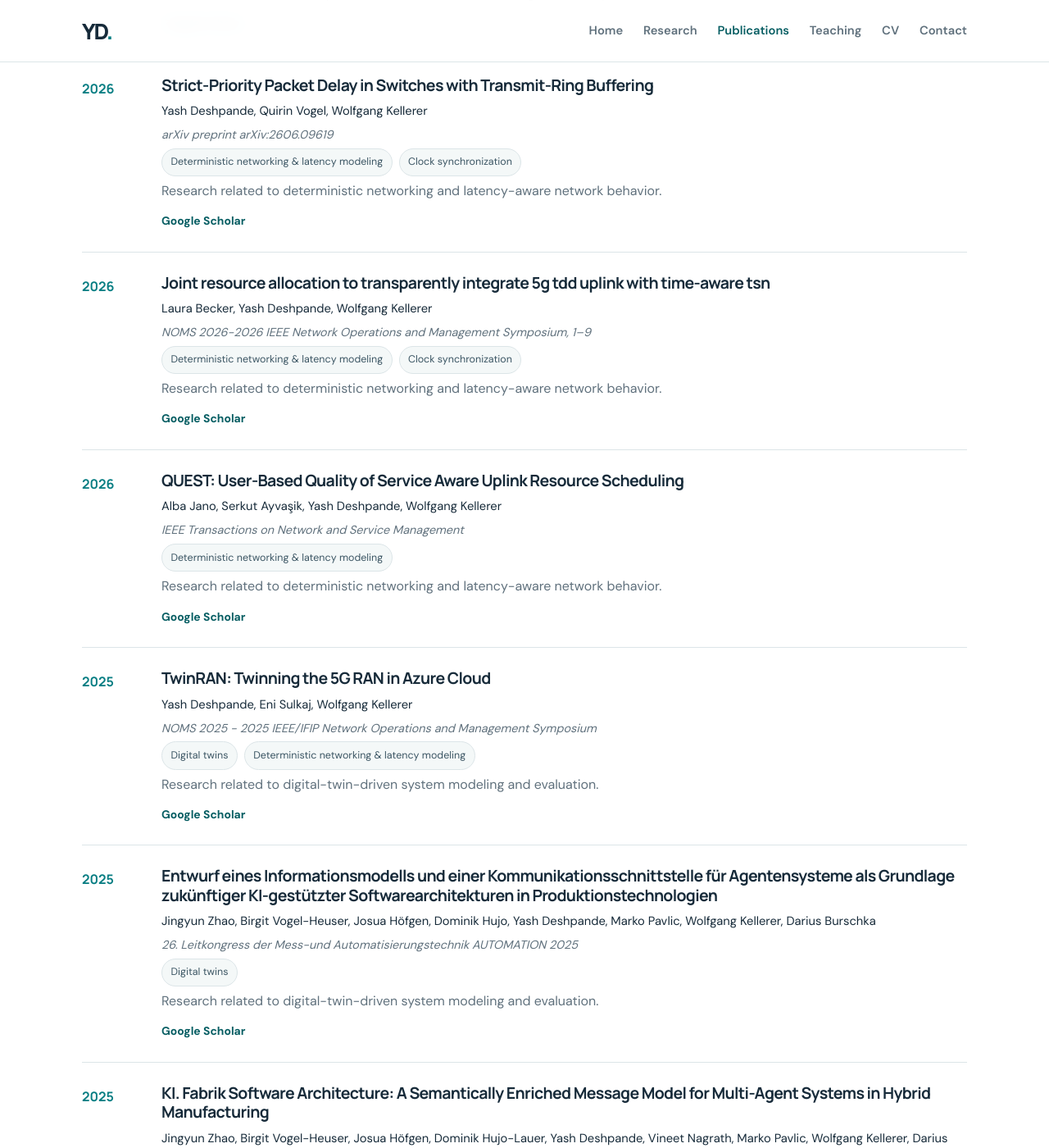
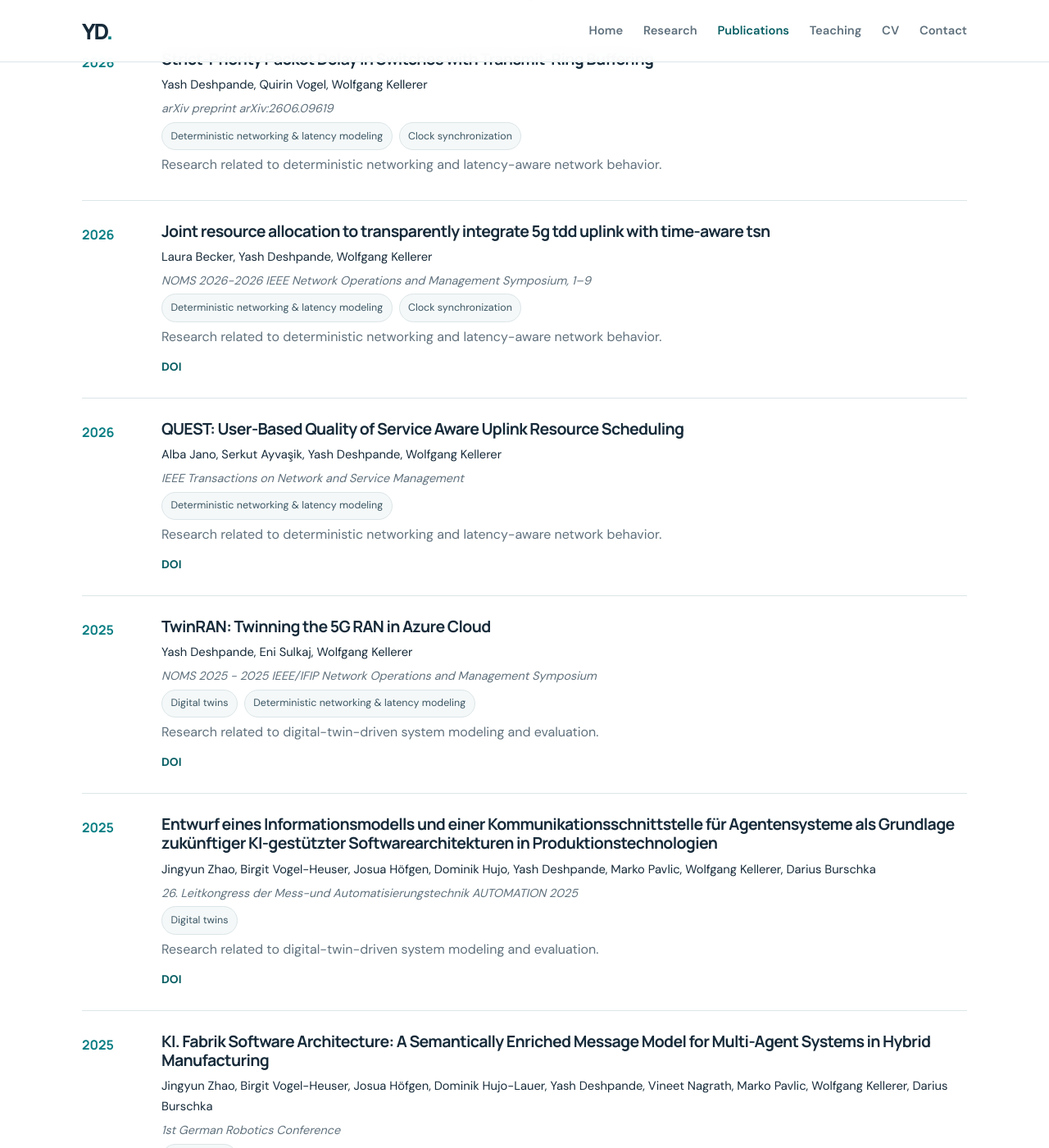
Before and after one commit to deshpandeyash/deshpandeyash.github.io, a Jekyll site: the page built from publications.html, in a window 1280 px wide and 1400 px high, scrolled down 1082 px. Shown: the whole window at 82% size. Built offline with Jekyll 4.4.1, drawn with Linux system fonts in a browser that asks for light colours; some of the changed text lies outside the part shown.

Commit message:
Add DOI publication links
Co-authored-by: Copilot <223556219+Copilot@users.noreply.github.com>

```diff
--- a/_data/publication_overrides.yml
+++ b/_data/publication_overrides.yml
@@ -1,60 +1,70 @@
-scholar_profile_url: "https://scholar.google.com/citations?user=mc202fMAAAAJ&hl=en"
-
 entries:
   stefanovic2020analysis:
+    doi: 10.1109/globecom42002.2020.9322082
     tags:
       - tree-splitting-algorithms
   stefanovic2023tree:
+    doi: 10.1109/tcomm.2023.3305467
     tags:
       - tree-splitting-algorithms
   deshpande2022improving:
+    doi: 10.1109/infocomwkshps54753.2022.9798137
     tags:
       - tree-splitting-algorithms
   deshpande2022d:
     tags:
       - tree-splitting-algorithms
   deshpande2022corrections:
+    doi: 10.1109/tit.2022.3208441
     tags:
       - tree-splitting-algorithms
   vogel2024analysis:
+    doi: 10.1017/jpr.2023.107
     tags:
       - tree-splitting-algorithms
   ayvacsik2023remote:
+    doi: 10.1109/wowmom57956.2023.00059
     tags:
       - deterministic-networking
   deshpande2023towards:
+    doi: 10.1109/infocomwkshps57453.2023.10226161
     tags:
       - clock-synchronization
       - deterministic-networking
   vogel2023advanced:
+    doi: 10.1109/ieeeconf59524.2023.10477014
     tags:
       - tree-splitting-algorithms
   bhadauria2024evaluation:
+    doi: 10.1109/ccnc51664.2024.10454831
     tags:
       - deterministic-networking
   vogel2023delay:
+    doi: 10.1109/case56687.2023.10260673
     tags:
       - digital-twins
       - deterministic-networking
   deshpande2024openairlink:
+    doi: 10.23919/ifipnetworking62109.2024.10619070
     tags:
       - deterministic-networking
   deshpande2025twinran:
+    doi: 10.1109/noms57970.2025.11073616
     tags:
       - digital-twins
       - deterministic-networking
   diederich2025lcdn:
+    doi: 10.23919/cnsm67658.2025.11297417
     tags:
       - deterministic-networking
       - digital-twins
   deshpande2024integrating:
+    doi: 10.23919/cnsm62983.2024.10814502
     tags:
       - deterministic-networking
       - digital-twins
-    links:
-      - label: Scholar entry
-        url: "https://scholar.google.com/citations?view_op=view_citation&hl=en&oe=ASCII&user=mc202fMAAAAJ&citation_for_view=mc202fMAAAAJ:_FxGoFyzp5QC"
   vogel2024modellierung:
+    doi: 10.1515/auto-2023-0221
     tags:
       - digital-twins
       - deterministic-networking
@@ -62,6 +72,7 @@ entries:
     tags:
       - digital-twins
   vogel2024modeling:
+    doi: 10.1515/auto-2023-0221
     tags:
       - digital-twins
       - deterministic-networking
@@ -69,18 +80,22 @@ entries:
     tags:
       - digital-twins
   zhao2025entwurf:
+    doi: 10.51202/9783181024577-387
     tags:
       - digital-twins
   steininger2025performance:
     tags:
       - deterministic-networking
   jano2026quest:
+    doi: 10.1109/tnsm.2026.3685537
     tags:
       - deterministic-networking
   kutsevol2025learning:
+    doi: 10.23919/cnsm67658.2025.11297562
     tags:
       - deterministic-networking
   becker2026joint:
+    doi: 10.1109/noms69089.2026.11668258
     tags:
       - deterministic-networking
       - clock-synchronization
--- a/_data/publications.yml
+++ b/_data/publications.yml
@@ -20,9 +20,7 @@
   authorship: first-author
   authorship_label: First-authored
   summary: Research related to clock synchronization and network timing uncertainty.
-  links:
-  - label: Google Scholar
-    url: https://scholar.google.com/citations?user=mc202fMAAAAJ&hl=en
+  links: []
   search_text: Improving Network Clock Synchronization by Marking Congestion Yash
     Deshpande, Quirin Vogel, Laura Becker, Kaan Aykurt, Wolfgang Kellerer arXiv preprint
     arXiv:2604.12961 Clock synchronization Deterministic networking & latency modeling
@@ -47,9 +45,7 @@
   authorship_label: First-authored
   summary: Research related to deterministic networking and latency-aware network
     behavior.
-  links:
-  - label: Google Scholar
-    url: https://scholar.google.com/citations?user=mc202fMAAAAJ&hl=en
+  links: []
   search_text: Strict-Priority Packet Delay in Switches with Transmit-Ring Buffering
     Yash Deshpande, Quirin Vogel, Wolfgang Kellerer arXiv preprint arXiv:2606.09619
     Deterministic networking & latency modeling Clock synchronization First-authored
@@ -76,8 +72,8 @@
   summary: Research related to deterministic networking and latency-aware network
     behavior.
   links:
-  - label: Google Scholar
-    url: https://scholar.google.com/citations?user=mc202fMAAAAJ&hl=en
+  - label: DOI
+    url: https://doi.org/10.1109/noms69089.2026.11668258
   search_text: Joint resource allocation to transparently integrate 5g tdd uplink
     with time-aware tsn Laura Becker, Yash Deshpande, Wolfgang Kellerer NOMS 2026-2026
     IEEE Network Operations and Management Symposium, 1–9 Deterministic networking
@@ -103,8 +99,8 @@
   summary: Research related to deterministic networking and latency-aware network
     behavior.
   links:
-  - label: Google Scholar
-    url: https://scholar.google.com/citations?user=mc202fMAAAAJ&hl=en
+  - label: DOI
+    url: https://doi.org/10.1109/tnsm.2026.3685537
   search_text: 'QUEST: User-Based Quality of Service Aware Uplink Resource Scheduling
     Alba Jano, Serkut Ayvaşik, Yash Deshpande, Wolfgang Kellerer IEEE Transactions
     on Network and Service Management Deterministic networking & latency modeling
@@ -130,8 +126,8 @@
   authorship_label: First-authored
   summary: Research related to digital-twin-driven system modeling and evaluation.
   links:
-  - label: Google Scholar
-    url: https://scholar.google.com/citations?user=mc202fMAAAAJ&hl=en
+  - label: DOI
+    url: https://doi.org/10.1109/noms57970.2025.11073616
   search_text: 'TwinRAN: Twinning the 5G RAN in Azure Cloud Yash Deshpande, Eni Sulkaj,
     Wolfgang Kellerer NOMS 2025 - 2025 IEEE/IFIP Network Operations and Management
     Symposium Digital twins Deterministic networking & latency modeling First-authored
@@ -162,8 +158,8 @@
   authorship_label: Co-authored
   summary: Research related to digital-twin-driven system modeling and evaluation.
   links:
-  - label: Google Scholar
-    url: https://scholar.google.com/citations?user=mc202fMAAAAJ&hl=en
+  - label: DOI
+    url: https://doi.org/10.51202/9783181024577-387
   search_text: Entwurf eines Informationsmodells und einer Kommunikationsschnittstelle
     für Agentensysteme als Grundlage zukünftiger KI-gestützter Softwarearchitekturen
     in Produktionstechnologien Jingyun Zhao, Birgit Vogel-Heuser, Josua Höfgen, Dominik
@@ -195,9 +191,7 @@
   authorship: co-authored
   authorship_label: Co-authored
   summary: Research related to digital-twin-driven system modeling and evaluation.
-  links:
-  - label: Google Scholar
-    url: https://scholar.google.com/citations?user=mc202fMAAAAJ&hl=en
+  links: []
   search_text: 'KI. Fabrik Software Architecture: A Semantically Enriched Message
     Model for Multi-Agent Systems in Hybrid Manufacturing Jingyun Zhao, Birgit Vogel-Heuser,
     Josua Höfgen, Dominik Hujo-Lauer, Yash Deshpande, Vineet Nagrath, Marko Pavlic,
@@ -230,8 +224,8 @@
   summary: Research related to deterministic networking and latency-aware network
     behavior.
   links:
-  - label: Google Scholar
-    url: https://scholar.google.com/citations?user=mc202fMAAAAJ&hl=en
+  - label: DOI
+    url: https://doi.org/10.23919/cnsm67658.2025.11297417
   search_text: 'LCDN: Providing network determinism with low-cost switches Philip
     Diederich, Yash Deshpande, Laura Becker, David Raunecker, Alexej Grigorjew, Tobias
     Hoßfeld, Wolfgang Kellerer 2025 21st International Conference on Network and Service
@@ -258,8 +252,8 @@
   summary: Research related to deterministic networking and latency-aware network
     behavior.
   links:
-  - label: Google Scholar
-    url: https://scholar.google.com/citations?user=mc202fMAAAAJ&hl=en
+  - label: DOI
+    url: https://doi.org/10.23919/cnsm67658.2025.11297562
   search_text: Learning Semantic Congestion Control for Cyber Physical Systems Polina
     Kutsevol, Yash Deshpande, Wolfgang Kellerer 2025 21st International Conference
     on Network and Service Management (CNSM), 1–9 Deterministic networking & latency
@@ -288,9 +282,7 @@
   authorship_label: Co-authored
   summary: Research related to deterministic networking and latency-aware network
     behavior.
-  links:
-  - label: Google Scholar
-    url: https://scholar.google.com/citations?user=mc202fMAAAAJ&hl=en
+  links: []
   search_text: Performance Evaluation of L4S in XR Scenarios. Philipp Steininger,
     Rastin Pries, Yash Deshpande, Kaan Aykurt, Chia-Yu Chang, Koen De Schepper, Wolfgang
     Kellerer Networking Deterministic networking & latency modeling Co-authored Research
@@ -321,8 +313,8 @@
   summary: Research related to deterministic networking and latency-aware network
     behavior.
   links:
-  - label: Scholar entry
-    url: https://scholar.google.com/citations?view_op=view_citation&hl=en&oe=ASCII&user=mc202fMAAAAJ&citation_for_view=mc202fMAAAAJ:_FxGoFyzp5QC
+  - label: DOI
+    url: https://doi.org/10.23919/cnsm62983.2024.10814502
   search_text: Integrating Deterministic Networking with 5G Yash Deshpande, Philip
     Diederich, Muhamad Luthfi, Laura Becker, José Fontalvo-Hernández, Wolfgang Kellerer
     2024 20th International Conference on Network and Service Management (CNSM), 1–3
@@ -348,8 +340,8 @@
   summary: Research related to deterministic networking and latency-aware network
     behavior.
   links:
-  - label: Google Scholar
-    url: https://scholar.google.com/citations?user=mc202fMAAAAJ&hl=en
+  - label: DOI
+    url: https://doi.org/10.23919/ifipnetworking62109.2024.10619070
   search_text: 'OpenAirLink: Reproducible Wireless Channel Emulation using Software
     Defined Radios Yash Deshpande, Xianglong Wang, Wolfgang Kellerer 2024 IFIP Networking
     Conference (IFIP Networking) Deterministic networking & latency modeling First-authored
@@ -373,8 +365,8 @@
   authorship_label: Co-authored
   summary: Research related to tree-splitting algorithms and scalable contention resolution.
   links:
-  - label: Google Scholar
-    url: https://scholar.google.com/citations?user=mc202fMAAAAJ&hl=en
+  - label: DOI
+    url: https://doi.org/10.1017/jpr.2023.107
   search_text: Analysis of-ary tree algorithms with successive interference cancellation
     Quirin Vogel, Yash Deshpande, Cedomir Stefanović, Wolfgang Kellerer Journal of
     Applied Probability, 61(3), 1075–1105 Tree splitting algorithms Co-authored Research
@@ -399,8 +391,8 @@
   summary: Research related to deterministic networking and latency-aware network
     behavior.
   links:
-  - label: Google Scholar
-    url: https://scholar.google.com/citations?user=mc202fMAAAAJ&hl=en
+  - label: DOI
+    url: https://doi.org/10.1109/ccnc51664.2024.10454831
   search_text: Evaluation of nr-sidelink for cooperative industrial agvs Shubhangi
     Bhadauria, Klea Plaku, Yash Deshpande, Wolfgang Kellerer 2024 IEEE 21st Consumer
     Communications & Networking Conference (CCNC), 777–783 Deterministic networking
@@ -437,8 +429,8 @@
   authorship_label: Co-authored
   summary: Research related to digital-twin-driven system modeling and evaluation.
   links:
-  - label: Google Scholar
-    url: https://scholar.google.com/citations?user=mc202fMAAAAJ&hl=en
+  - label: DOI
+    url: https://doi.org/10.1515/auto-2023-0221
   search_text: Modeling and validation of latency in industrial agent systems with
     digital twins in KI. Fabrik Birgit Vogel-Heuser, Yash Deshpande, Fandi Hartl,
     Jingyun Zhao, Xuezhou Hou, Dominik Hujo, Theresa Prinz, Marko Pavlic, Darius Burschka,
@@ -476,8 +468,8 @@
   authorship_label: Co-authored
   summary: Research related to digital-twin-driven system modeling and evaluation.
   links:
-  - label: Google Scholar
-    url: https://scholar.google.com/citations?user=mc202fMAAAAJ&hl=en
+  - label: DOI
+    url: https://doi.org/10.1515/auto-2023-0221
   search_text: Modellierung und Validierung von Latenzzeiten in industriellen Agentensystemen
     mit Digitalen Zwillingen der KI. Fabrik Birgit Vogel-Heuser, Yash Deshpande, Fandi
     Hartl, Jingyun Zhao, Xuezhou Hou, Dominik Hujo, Theresa Prinz, Marko Pavlic, Darius
@@ -506,8 +498,8 @@
   authorship_label: First-authored
   summary: Research related to clock synchronization and network timing uncertainty.
   links:
-  - label: Google Scholar
-    url: https://scholar.google.com/citations?user=mc202fMAAAAJ&hl=en
+  - label: DOI
+    url: https://doi.org/10.1109/infocomwkshps57453.2023.10226161
   search_text: Towards a network aware model of the time uncertainty bound in precision
     time protocol Yash Deshpande, Philip Diederich, Wolfgang Kellerer IEEE INFOCOM
     2023-IEEE Conference on Computer Communications Workshops (INFOCOM WKSHPS), 1–2
@@ -532,8 +524,8 @@
   authorship_label: Co-authored
   summary: Research related to tree-splitting algorithms and scalable contention resolution.
   links:
-  - label: Google Scholar
-    url: https://scholar.google.com/citations?user=mc202fMAAAAJ&hl=en
+  - label: DOI
+    url: https://doi.org/10.1109/ieeeconf59524.2023.10477014
   search_text: An Advanced Tree Algorithm with Interference Cancellation in Uplink
     and Downlink Quirin Vogel, Yash Deshpande, Cedomir Stefanovicl, Wolfgang Kellerer
     2023 57th Asilomar Conference on Signals, Systems, and Computers, 72–79 Tree splitting
@@ -568,8 +560,8 @@
   authorship_label: Co-authored
   summary: Research related to digital-twin-driven system modeling and evaluation.
   links:
-  - label: Google Scholar
-    url: https://scholar.google.com/citations?user=mc202fMAAAAJ&hl=en
+  - label: DOI
+    url: https://doi.org/10.1109/case56687.2023.10260673
   search_text: Delay modelling and measurement of multi-agent systems with digital
     twins in a gear assembly use case Birgit Vogel-Heuser, Yash Deshpande, Fandi Bi,
     Jingyun Zhao, Dominik Hujo, Wolfgang Kellerer, André Kraft, Bernd Vojanec, Timo
@@ -603,9 +595,7 @@
   authorship: co-authored
   authorship_label: Co-authored
   summary: Research related to digital-twin-driven system modeling and evaluation.
-  links:
-  - label: Google Scholar
-    url: https://scholar.google.com/citations?user=mc202fMAAAAJ&hl=en
+  links: []
   search_text: Dezentrale, rekursive, flexible Multi-Agenten Softwarearchitektur als
     Grundlage einer Fabrik der Zukunft für KI-gestützte Produktionstechnologien Fandi
     Bi, Birgit Vogel-Heuser, Darius Burschka, Klaus Bengler, Andre Kraft, Wolfgang
@@ -638,8 +628,8 @@
   summary: Research related to deterministic networking and latency-aware network
     behavior.
   links:
-  - label: Google Scholar
-    url: https://scholar.google.com/citations?user=mc202fMAAAAJ&hl=en
+  - label: DOI
+    url: https://doi.org/10.1109/wowmom57956.2023.00059
   search_text: Remote robot control with haptic feedback over the munich 5g research
     hub testbed Serkut Ayvaşık, Edwin Babaians, Arled Papa, Yash Deshpande, Alba Jano,
     Wolfgang Kellerer, Eckehard Steinbach 2023 IEEE 24th International Symposium on
@@ -665,8 +655,8 @@
   authorship_label: Co-authored
   summary: Research related to tree-splitting algorithms and scalable contention resolution.
   links:
-  - label: Google Scholar
-    url: https://scholar.google.com/citations?user=mc202fMAAAAJ&hl=en
+  - label: DOI
+    url: https://doi.org/10.1109/tcomm.2023.3305467
   search_text: Tree-Algorithms with Multi-Packet Reception and Successive Interference
     Cancellation Cedomir Stefanovic, Yash Deshpande, H. Murat Gürsu, Kellerer Wolfgang
     IEEE Transactions on Communications, 71(11), 6287–6300 Tree splitting algorithms
@@ -692,8 +682,8 @@
   authorship_label: First-authored
   summary: Research related to tree-splitting algorithms and scalable contention resolution.
   links:
-  - label: Google Scholar
-    url: https://scholar.google.com/citations?user=mc202fMAAAAJ&hl=en
+  - label: DOI
+    url: https://doi.org/10.1109/tit.2022.3208441
   search_text: Corrections to “High-Throughput Random Access Using Successive Interference
     Cancellation in a Tree Algorithm” Yash Deshpande, Čedomir Stefanović, H Murat
     Gürsu, Wolfgang Kellerer IEEE Transactions on Information Theory, 69(3), 1658–1659
@@ -718,8 +708,8 @@
   authorship_label: First-authored
   summary: Research related to tree-splitting algorithms and scalable contention resolution.
   links:
-  - label: Google Scholar
-    url: https://scholar.google.com/citations?user=mc202fMAAAAJ&hl=en
+  - label: DOI
+    url: https://doi.org/10.1109/infocomwkshps54753.2022.9798137
   search_text: Improving AoI via Learning-based Distributed MAC in Wireless Networks
     Yash Deshpande, Onur Ayan, Wolfgang Kellerer IEEE INFOCOM 2022 - IEEE Conference
     on Computer Communications Workshops (INFOCOM WKSHPS), 8 Tree splitting algorithms
@@ -743,9 +733,7 @@
   authorship: first-author
   authorship_label: First-authored
   summary: Research related to tree-splitting algorithms and scalable contention resolution.
-  links:
-  - label: Google Scholar
-    url: https://scholar.google.com/citations?user=mc202fMAAAAJ&hl=en
+  links: []
   search_text: On d-ary tree algorithms with successive interference cancellation
     Yash Deshpande, Cedomir Stefanovic, H Murat Gürsu, Wolfgang Kellerer arXiv preprint
     arXiv:2208.04066 Tree splitting algorithms First-authored Research related to
@@ -769,8 +757,8 @@
   authorship_label: Co-authored
   summary: Research related to tree-splitting algorithms and scalable contention resolution.
   links:
-  - label: Google Scholar
-    url: https://scholar.google.com/citations?user=mc202fMAAAAJ&hl=en
+  - label: DOI
+    url: https://doi.org/10.1109/globecom42002.2020.9322082
   search_text: Analysis of tree-algorithms with multi-packet reception Čedomir Stefanović,
     H Murat Gürsu, Yash Deshpande, Wolfgang Kellerer GLOBECOM 2020-2020 IEEE Global
     Communications Conference, 1–6 Tree splitting algorithms Co-authored Research
--- a/publications.html
+++ b/publications.html
@@ -68,11 +68,13 @@ permalink: /publications/
             {% endfor %}
           </div>
           <p>{{ publication.summary }}</p>
-          <div class="pub-links">
-            {% for link in publication.links %}
-              <a href="{{ link.url }}">{{ link.label }}</a>
-            {% endfor %}
-          </div>
+          {% if publication.links and publication.links.size > 0 %}
+            <div class="pub-links">
+              {% for link in publication.links %}
+                <a href="{{ link.url }}">{{ link.label }}</a>
+              {% endfor %}
+            </div>
+          {% endif %}
         </div>
       </article>
     {% endfor %}
```
Also changed, not shown: scripts/generate_publications.py (+17 -2 lines).
